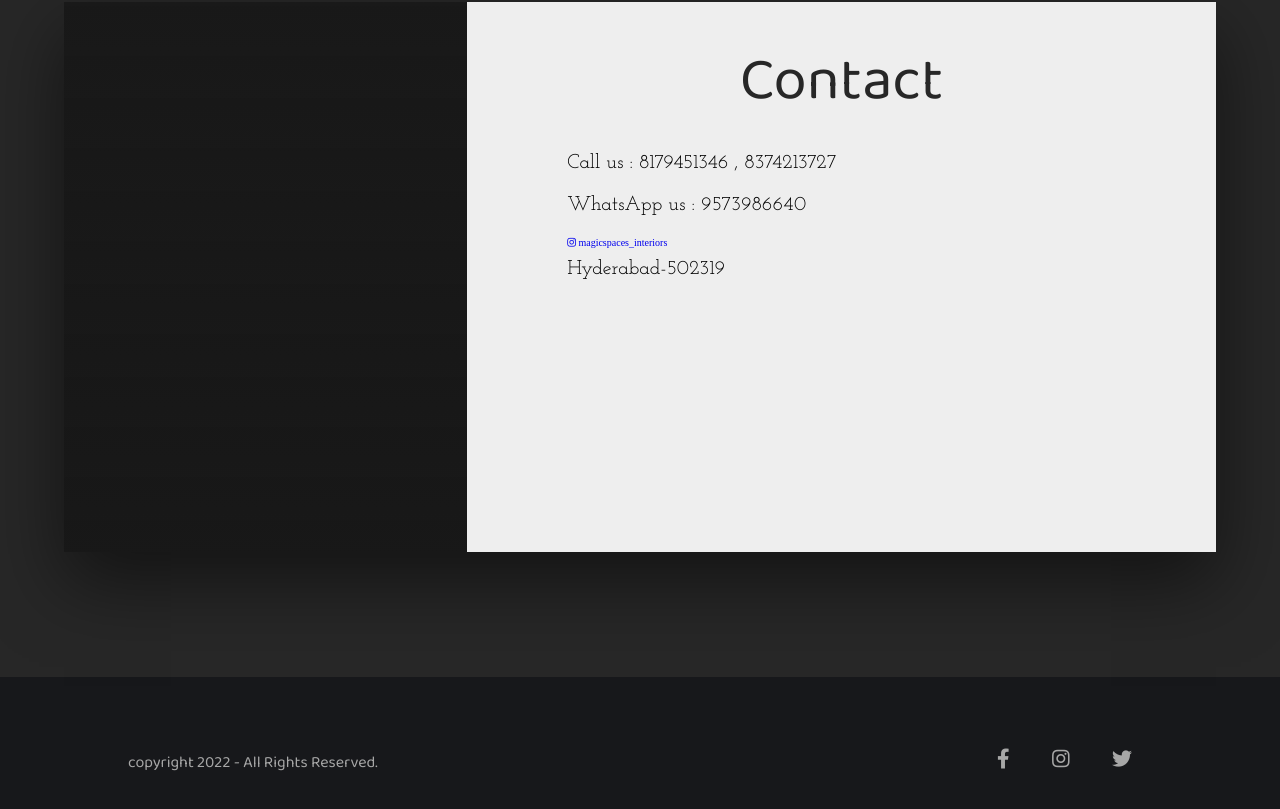
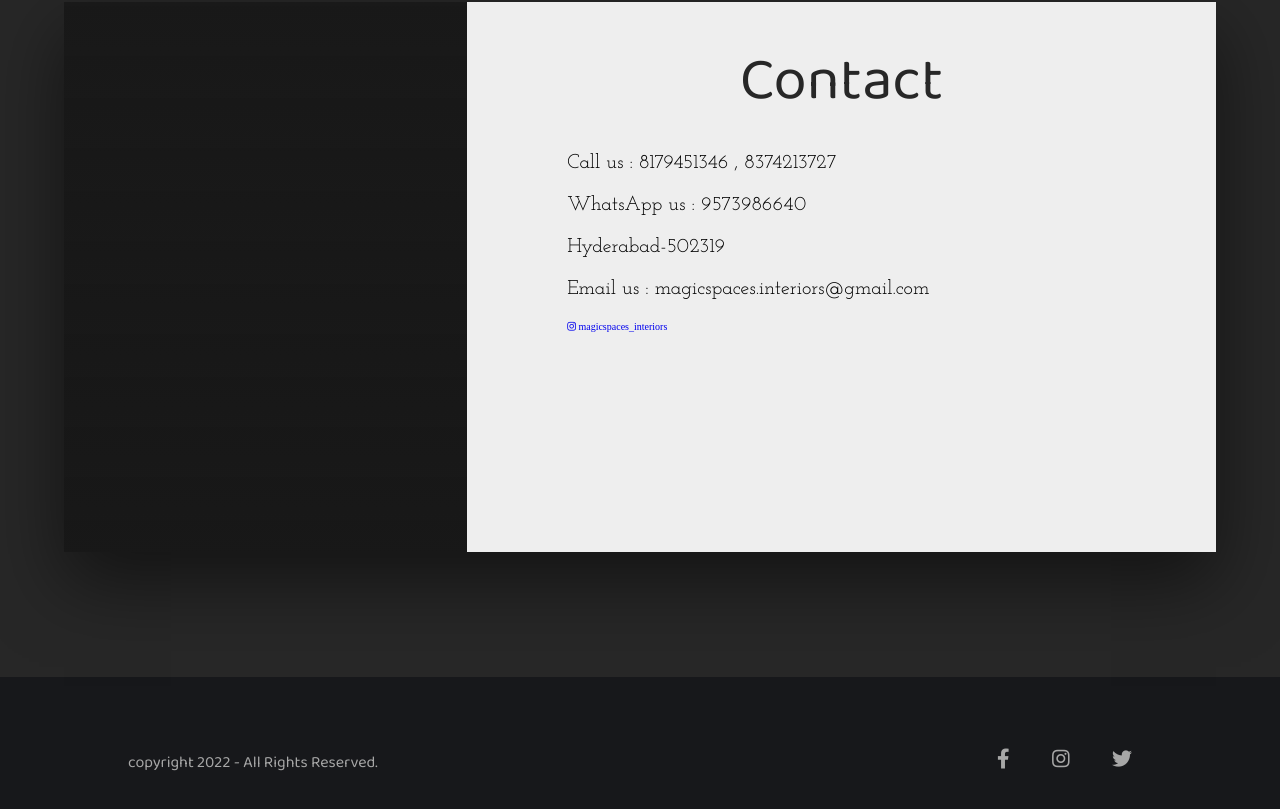
Before and after one commit to Nagachakith/magicspaces, a website: page index.html in a window 1280 px wide. Shown: the part 1924-2733 px from the top of the page. Drawn offline with nearby package versions, Linux system fonts and the light colour scheme; a web font is replaced by a local one.

Commit message:
refactor

```diff
--- a/index.html
+++ b/index.html
@@ -150,12 +150,17 @@
                     <p class="service-text">
                         WhatsApp us : 9573986640
                     </p>
-                    <br></br>
-                    <a href="https://instagram.com/magicspaces_interiors?igshid=YmMyMTA2M2Y="><i class="fab fa-instagram">  magicspaces_interiors </i></a>
+
                     <br></br>
                     <p class="service-text">
                         Hyderabad-502319
                     </p>
+                    <br></br>
+                    <p class="service-text">
+                       Email us : magicspaces.interiors@gmail.com
+                    </p>
+                    <br></br>
+                    <a href="https://instagram.com/magicspaces_interiors?igshid=YmMyMTA2M2Y="><i class="fab fa-instagram"> </i>  magicspaces_interiors</a>
                 </div>
 
             </div>
```
